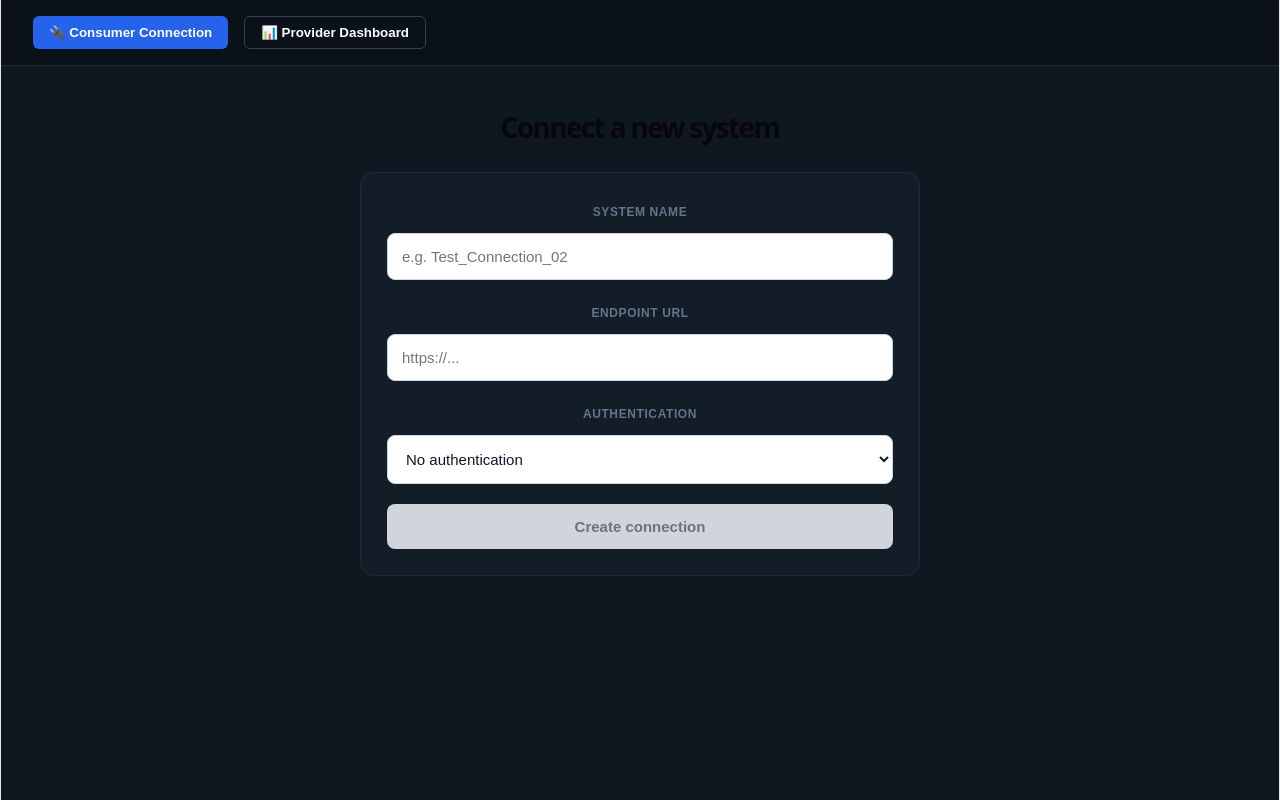
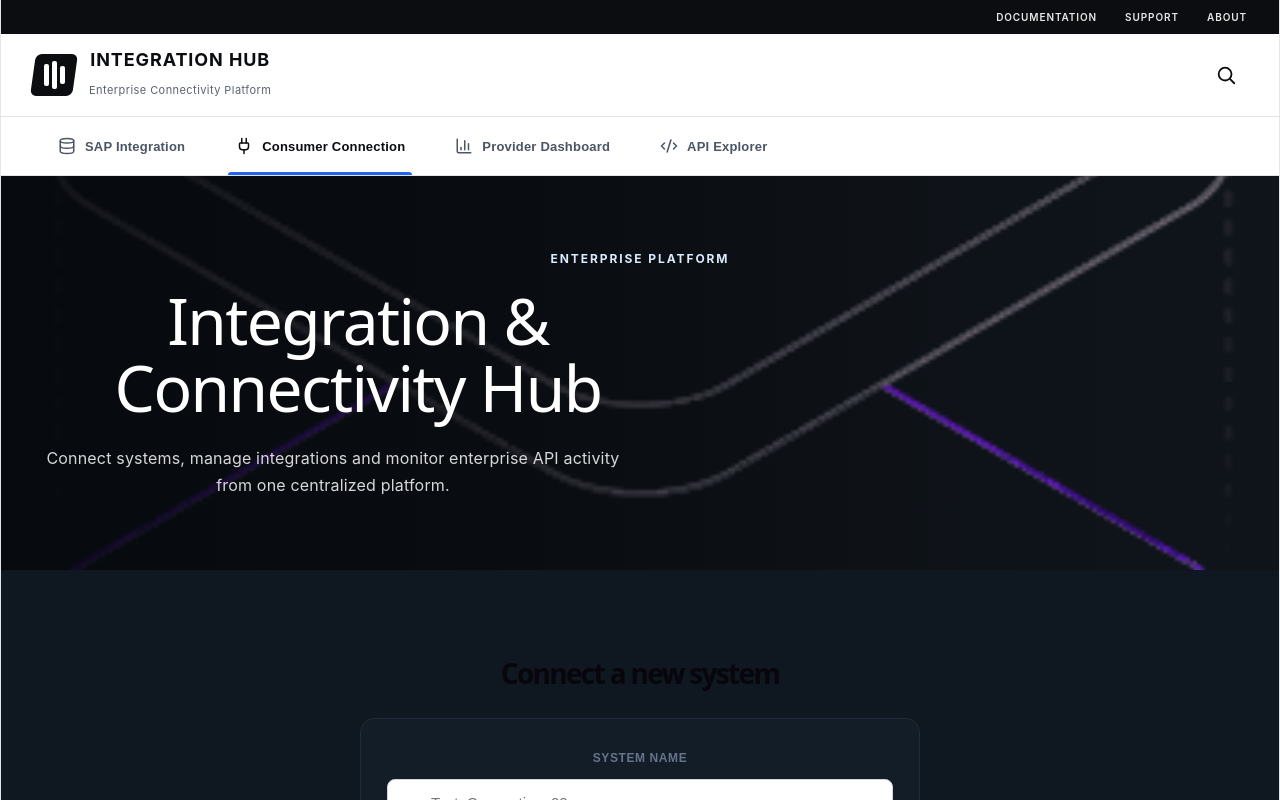
Before and after one commit to Ratikant-rout/connect-form-demo, a React (Vite) app: page / in a window 1280 px wide. Shown: the top 800 px of the page. Built offline with nearby package versions, Linux system fonts and the light colour scheme.

Commit message:
Add ApiExplorer and SapIntegration components

```diff
--- a/src/App.jsx
+++ b/src/App.jsx
@@ -255,6 +255,13 @@ import { useState } from "react";
 import { CheckCircle2, XCircle } from "lucide-react";
 import "./App.css";
 import ProviderDashboard from "./ProviderDashboard";
+import ApiExplorer from "./ApiExplorer";
+// In src/App.jsx
+import SapIntegration from './SapIntegration';
+import Header from "./components/Header";
+import Navigation from "./components/Navigation";
+import Hero from "./components/Hero";
+
 
 const RENDER_URL = "http://localhost:8003/api/provision";
 
@@ -375,6 +382,7 @@ function ConnectForm() {
         <div style={{ marginBottom: 32 }}>
           <h1 style={{ fontSize: 28, fontWeight: 700, margin: 0 }}>Connect a new system</h1>
         </div>
+
 
         {status !== "success" && (
           <form onSubmit={handleSubmit} style={{ background: "#131D27", border: "1px solid #1F2B38", borderRadius: 14, padding: 26, display: "flex", flexDirection: "column", gap: 20 }}>
@@ -499,60 +507,53 @@ function ConnectForm() {
   );
 }
 
+
+
 // ==========================================
-// MAIN APP ENTRY POINT WITH TAB NAVIGATION
+// MAIN APP ENTRY POINT
 // ==========================================
+
 export default function App() {
   const [activeTab, setActiveTab] = useState("connect");
 
   return (
-    <div style={{ backgroundColor: "#0F1720", minHeight: "100vh", color: "#fff" }}>
-      {/* Navigation Header */}
-      <nav
-        style={{
-          display: "flex",
-          gap: "16px",
-          padding: "16px 32px",
-          borderBottom: "1px solid #1E293B",
-          backgroundColor: "#0B1118",
-        }}
-      >
-        <button
-          onClick={() => setActiveTab("connect")}
-          style={{
-            padding: "8px 16px",
-            backgroundColor: activeTab === "connect" ? "#2563eb" : "transparent",
-            color: "#fff",
-            border: activeTab === "connect" ? "none" : "1px solid #334155",
-            borderRadius: "6px",
-            fontWeight: 600,
-            cursor: "pointer",
-          }}
-        >
-          🔌 Consumer Connection
-        </button>
+    <div className="portal-app">
 
-        <button
-          onClick={() => setActiveTab("provider")}
-          style={{
-            padding: "8px 16px",
-            backgroundColor: activeTab === "provider" ? "#2563eb" : "transparent",
-            color: "#fff",
-            border: activeTab === "provider" ? "none" : "1px solid #334155",
-            borderRadius: "6px",
-            fontWeight: 600,
-            cursor: "pointer",
-          }}
-        >
-          📊 Provider Dashboard
-        </button>
-      </nav>
+      {/* Generic enterprise header */}
+      <Header />
 
-      {/* Main View Area */}
-      <main>
-        {activeTab === "connect" && <ConnectForm />}
-        {activeTab === "provider" && <ProviderDashboard />}
+      {/* Four application tabs */}
+ <Navigation
+  activeTab={activeTab}
+  onTabChange={setActiveTab}
+/>
+
+      {/* Main hero / website introduction */}
+      <Hero />
+
+      {/* Application content */}
+      <main className="portal-content">
+        <div className="portal-content-inner">
+
+          {activeTab === "connect" && (
+            <ConnectForm />
+          )}
+
+          {activeTab === "provider" && (
+            <ProviderDashboard />
+          )}
+
+          {activeTab === "explorer" && (
+            <ApiExplorer />
+          )}
+
+          {activeTab === "sap" && (
+            <SapIntegration />
+          )}
+
+        </div>
       </main>
+
     </div>
   );
 }
```
